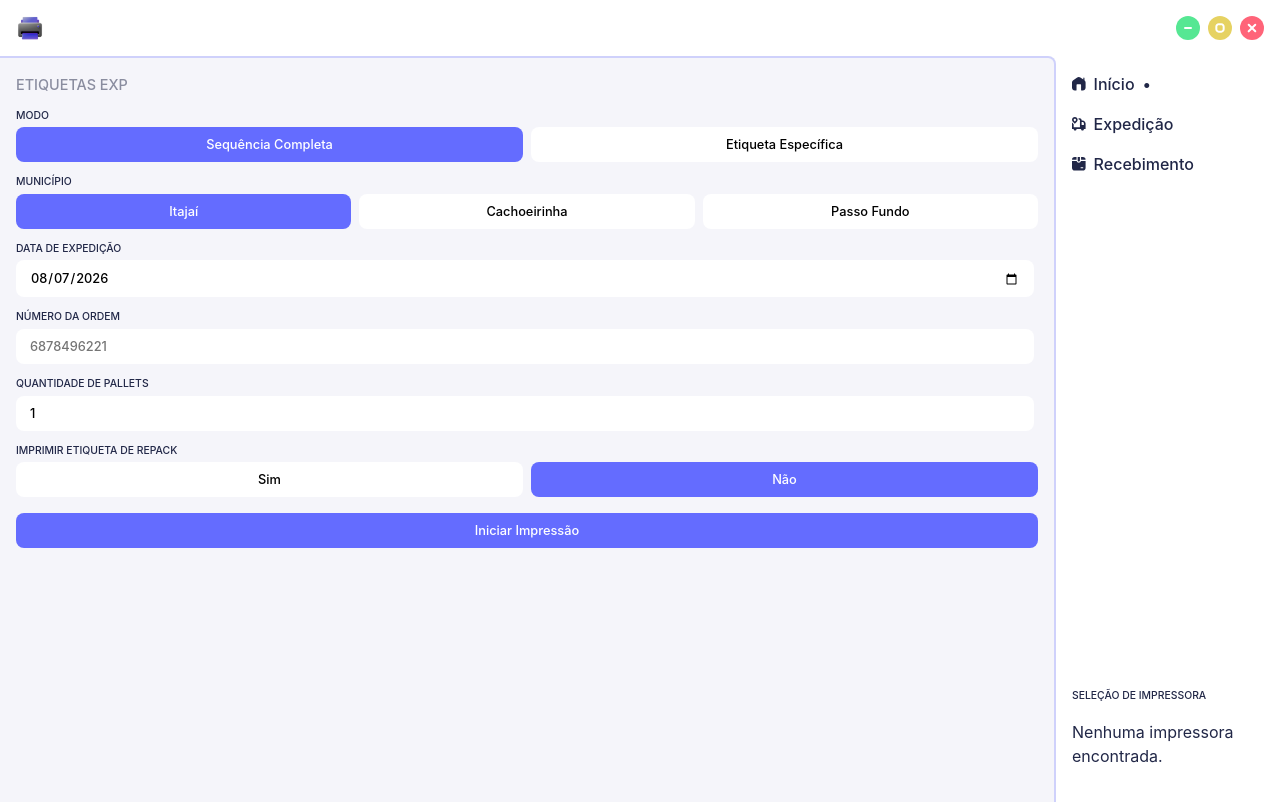
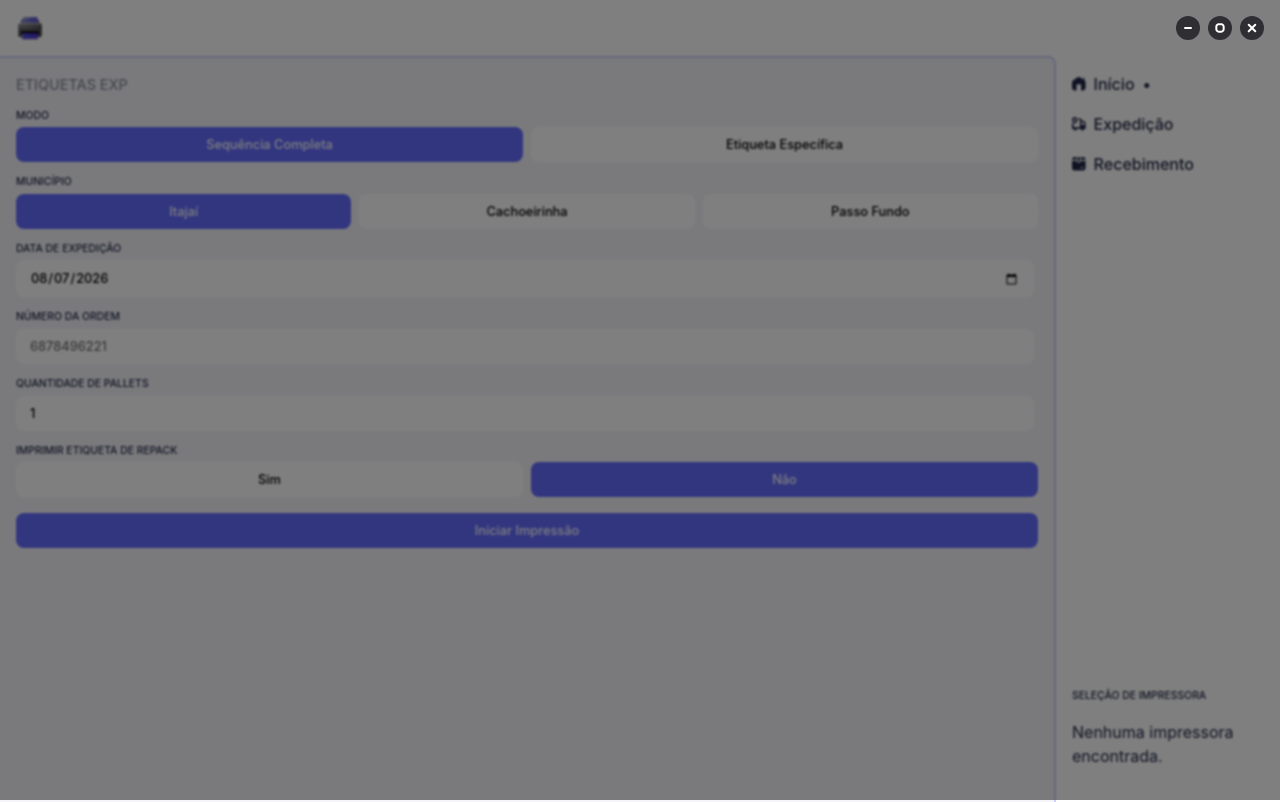
Before and after one commit to wduos-dsv/label-printer, a React (Vite) app: page /#/exp in a window 1280 px wide. Built offline with nearby package versions, Linux system fonts and the light colour scheme.

Commit message:
updated custom control buttons' color

```diff
--- a/src/App.css
+++ b/src/App.css
@@ -19,6 +19,7 @@ header img {
   align-items: center;
   gap: 0.5rem;
   height: 3.5rem;
+  z-index: 10;
 }
 .control-btns > button {
   display: flex;
@@ -35,24 +36,19 @@ header img {
 .control-btns button img {
   height: 1rem;
 }
-.minimize-btn {
-  background-color: var(--green);
+.minimize-btn,
+.maximize-btn,
+.close-btn {
+  background-color: var(--gray);
 }
-.minimize-btn:hover {
-  box-shadow: 0 0 0 2px var(--green-opaque);
+.minimize-btn:hover,
+.maximize-btn:hover {
+  background-color: var(--accent-secondary);
+  box-shadow: 0 0 0 2px var(--accent-opaque);
   scale: 110%;
 }
-.maximize-btn {
-  background-color: var(--yellow);
-}
-.maximize-btn:hover {
-  box-shadow: 0 0 0 2px var(--yellow-opaque);
-  scale: 110%;
-}
-.close-btn {
+.close-btn:hover {
   background-color: var(--red);
-}
-.close-btn:hover {
   box-shadow: 0 0 0 2px var(--red-opaque);
   scale: 110%;
 }
@@ -99,7 +95,7 @@ nav a:hover svg {
   font-size: 0.75rem;
   color: var(--accent-tertiary);
   background-color: var(--main-window);
-  box-shadow: inset 2px 2px 3px rgba(0, 0, 0, 0.1);
+  box-shadow: inset 2px 2px 3px rgba(0, 0, 0, 0.05);
 }
 #printer-picker select option {
   border-radius: 4px;
--- /dev/null
+++ b/src/components/Modal.css
@@ -0,0 +1,61 @@
+.Modal {
+  position: absolute;
+  top: 50%;
+  left: 50%;
+  width: 25px;
+  max-width: 15px;
+  padding: 1rem;
+  border-radius: 8px;
+  background-color: var(--background-color);
+  transform: translate(-50%, -50%);
+  z-index: 2;
+}
+.status-bar {
+  height: 0.5rem;
+  border-radius: 4px;
+  background-color: var(--gray);
+}
+.status-bar.waiting {
+  animation: waiting 0.75s ease-out infinite alternate;
+}
+@keyframes waiting {
+  from {
+    background-color: var(--gray);
+  }
+  to {
+    background-color: var(--gray-1);
+  }
+}
+.status-bar.error {
+  animation: error 0.75s ease-out infinite alternate;
+}
+@keyframes error {
+  from {
+    background-color: var(--red-opaque);
+  }
+  to {
+    background-color: var(--red);
+  }
+}
+.status-bar.success {
+  animation: success 0.75s ease-out infinite alternate;
+}
+@keyframes success {
+  from {
+    background-color: var(--green-opaque);
+  }
+  to {
+    background-color: var(--green);
+  }
+}
+
+.modal-mask {
+  position: absolute;
+  top: 0;
+  left: 0;
+  width: 100vw;
+  height: 100vh;
+  background-color: rgba(0, 0, 0, 0.5);
+  backdrop-filter: blur(1px);
+  z-index: 1;
+}
--- a/src/components/Modal.tsx
+++ b/src/components/Modal.tsx
@@ -1,7 +1,16 @@
-export default function Modal() {
+import "./Modal.css";
+
+interface ModalProps {
+  show: boolean;
+}
+
+export default function Modal({ show }: ModalProps) {
   return (
-    <div className="Modal">
-      <h3>Modal</h3>
-    </div>
+    <>
+      <div className="Modal" style={{ display: show ? "block" : "none" }}>
+        <div className="status-bar success"></div>
+      </div>
+      <div className="modal-mask"></div>
+    </>
   );
 }
--- a/src/index.css
+++ b/src/index.css
@@ -23,6 +23,8 @@
   --accent-tertiary: #747bff;
   --main-window: #1b1b20;
   --background-color: #212125;
+  --gray-1: #414147;
+  --gray: #2e2e33;
   --text: #ebe7ffde;
 }
 
--- a/src/views/Exp.tsx
+++ b/src/views/Exp.tsx
@@ -1,4 +1,5 @@
 import { useState } from "react";
+import Modal from "../components/Modal";
 
 export default function Exp({ selectedPrinter }: { selectedPrinter: string }) {
   const [printMode, setPrintMode] = useState<"full" | "specific">("full");
@@ -13,8 +14,11 @@ export default function Exp({ selectedPrinter }: { selectedPrinter: string }) {
   const [orderNumber, setOrderNumber] = useState("");
   const [palletQuantity, setPalletQuantity] = useState(1);
   const [printRepackLabel, setPrintRepackLabel] = useState(false);
+  const [showModal, setShowModal] = useState(false);
 
   const handlePrint = async () => {
+    setShowModal(true);
+
     alert("Por favor, selecione uma impressora.");
     return;
 
@@ -139,6 +143,8 @@ export default function Exp({ selectedPrinter }: { selectedPrinter: string }) {
       >
         Iniciar Impressão
       </button>
+
+      <Modal show={showModal} />
     </div>
   );
 }
```
